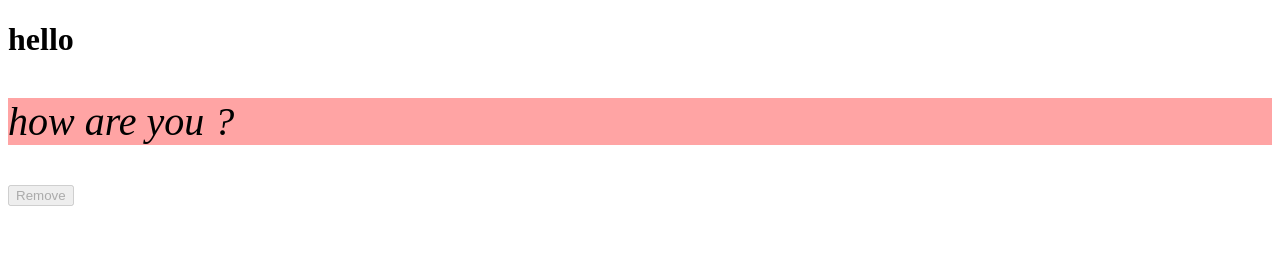
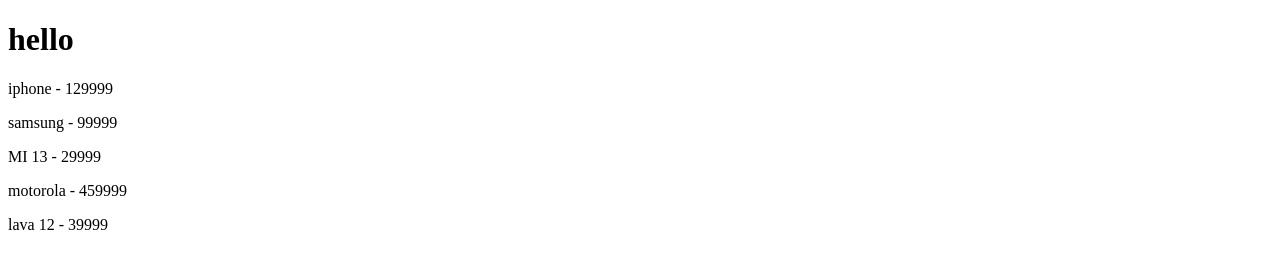
Before and after one commit to Harshcodesxd/Web-Development-Journey, a plain HTML site: page JavaScript/Lecture 39 - DOM Manipulation - selecting, Creating & Modifying elements/index.html in a window 1280 px wide. Drawn offline with Linux system fonts and the light colour scheme.

Commit message:
how to implement javascript in webpage

```diff
--- a/JavaScript/Lecture 39 - DOM Manipulation - selecting, Creating & Modifying elements/index.html
+++ b/JavaScript/Lecture 39 - DOM Manipulation - selecting, Creating & Modifying elements/index.html
@@ -10,11 +10,14 @@
     <h1 id="hi">hello</h1>
     <!-- <h1 class="hi">hello</h1>
     <h1 >hello</h1> -->
-    <p id="desc">how are you ?
+    <!-- <p id="desc">how are you ?
         <b style="display: none;">Hello Dosto Kaise ho</b>
-    </p>
+    </p> -->
 
-    <button id="btn">Add to cart</button>
+    <div id="product-list"></div>
+
+
+    <!-- <button id="btn">Add to cart</button> -->
     <script src="script.js"></script>
 </body>
 </html>
--- a/JavaScript/Lecture 39 - DOM Manipulation - selecting, Creating & Modifying elements/script.js
+++ b/JavaScript/Lecture 39 - DOM Manipulation - selecting, Creating & Modifying elements/script.js
@@ -7,7 +7,7 @@
 // let h1 = document.querySelectorAll("h1")
 // console.log(h1);
 
-let p = document.querySelector("#desc")
+// let p = document.querySelector("#desc")
 
 // p.textContent = "Hi, Bacho kaise ho"
 // p.innerHTML = "<h2>Hello Dostooooo</h2>" // very veryyy riskyy!
@@ -18,30 +18,79 @@ let p = document.querySelector("#desc")
 // console.log(p.innerText);
 
 
-p.setAttribute("style", "background-color: red; font-size: 40px");
+// p.setAttribute("style", "background-color: red; font-size: 40px");
 
-let btn = document.querySelector("#btn")
+// let btn = document.querySelector("#btn")
 
-btn.setAttribute("disabled", "true")
-btn.textContent = "Remove"
+// btn.setAttribute("disabled", "true")
+// btn.textContent = "Remove"
 
-let res = p.getAttribute("style") // res = result ( short form)
+// let res = p.getAttribute("style") // res = result ( short form)
 
-console.log(res);
+// console.log(res);
 
 
-p.removeAttribute("style")
+// p.removeAttribute("style")
 
 
-p.classList.add("random")
-p.classList.remove("random")
-p.classList.toggle("random")
+// p.classList.add("random")
+// p.classList.remove("random")
+// p.classList.toggle("random")
 
-console.log(p.classList.contains("random"));
+// console.log(p.classList.contains("random"));
 
 
 // p.style.backgroundColor = "brown"
 
-p.dataset.helloDostoHii = "Hii"
+// p.dataset.helloDostoHii = "Hii"
 
-console.log(p.dataset.helloDostoHii);
+// console.log(p.dataset.helloDostoHii);
+
+// -----------------------------------------------
+
+
+// let div = document.createElement("div")
+// let div2 = document.createElement("div")
+
+// div.textContent = "Hello"
+// div2.textContent = "Div 2"
+
+// let body = document.querySelector("body")
+
+// body.appendChild(div)
+// body.appendChild(div2)
+
+// body.append(div, div2) // in this we can give multiple div in 1 line  // append = insert in last of body
+// body.prepend(div, div2) // in this we can give multiple div in 1 line  // prepend = insert in start of body
+
+
+let products = [
+    {
+        name : "iphone",
+        price : 129999
+    },
+    {
+        name : "samsung",
+        price : 99999
+    },
+    {
+        name : "MI 13",
+        price : 29999
+    },
+    {
+        name : "motorola",
+        price : 459999
+    },
+    {
+        name : "lava 12",
+        price : 39999
+    },
+]
+
+let productList = document.querySelector("#product-list")
+
+products.forEach((product) => {
+    const card = document.createElement("p")
+    card.textContent = `${product.name} - ${product.price}`
+    productList.append(card)
+});
```
